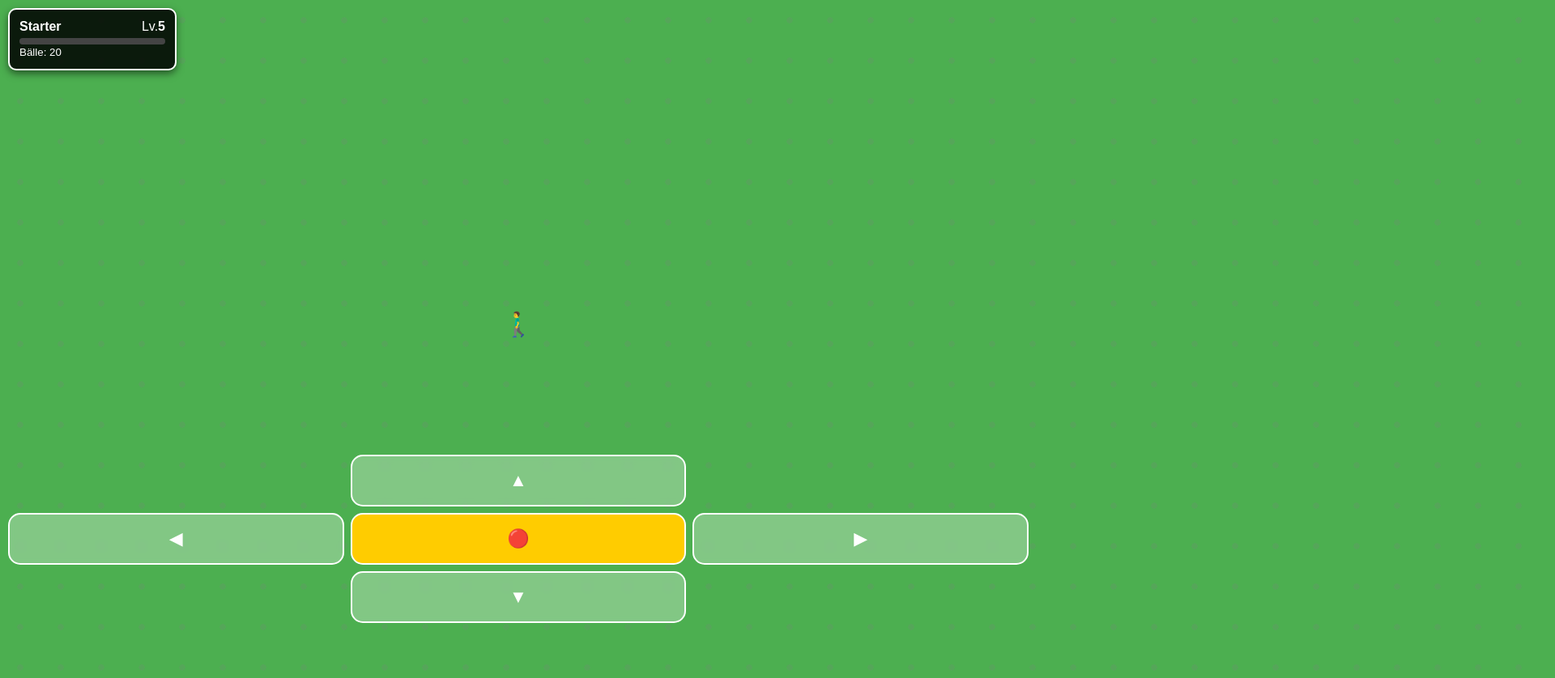
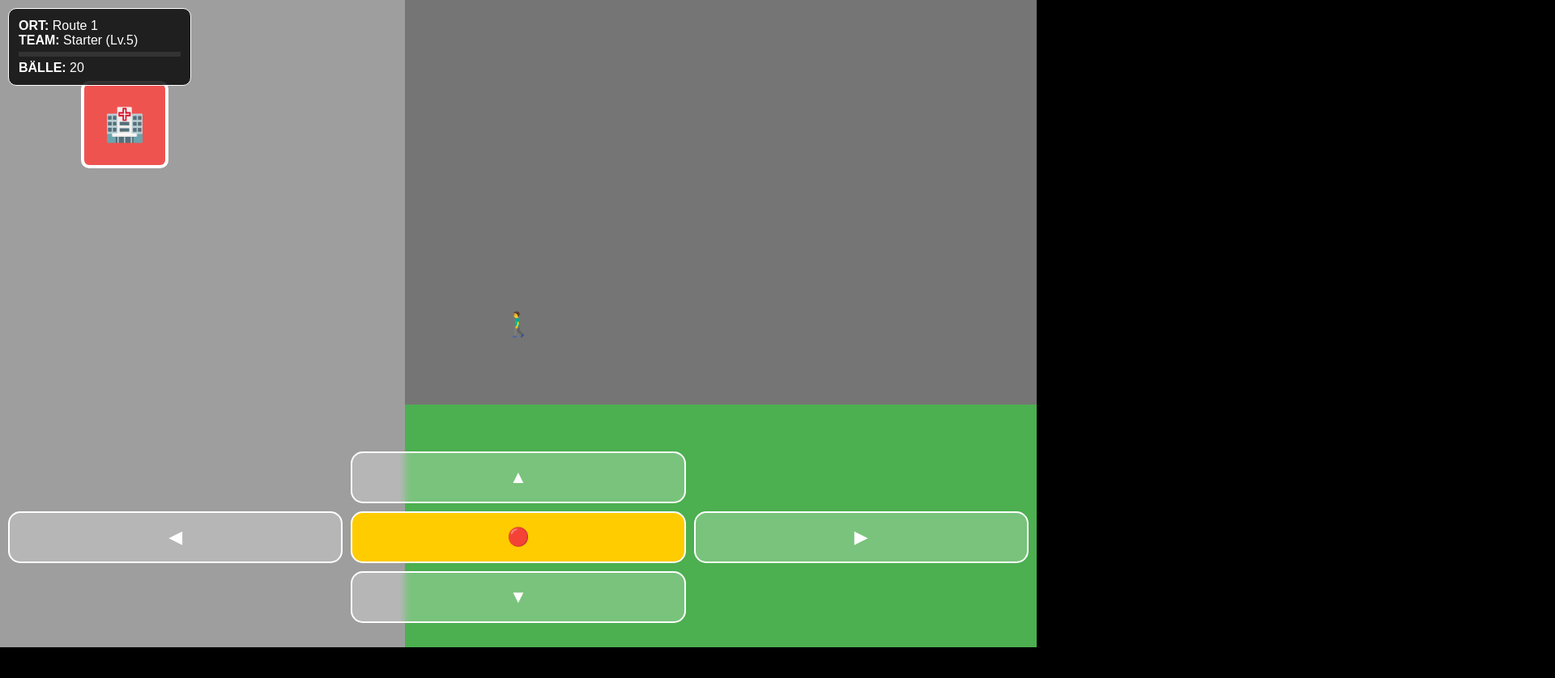
Before and after one commit to vokkkk/Mein-Pok-mon-, a plain HTML site: page index.html in a window 1280 px wide. Shown: the top 838 px of the page at 81% size, 1920 px wide, since content can reach past the window. After the commit the page ends 800 px from the top, so only its background shows below. Drawn offline with Linux system fonts and the light colour scheme.

Commit message:
Update index.html

```diff
--- a/index.html
+++ b/index.html
@@ -3,53 +3,92 @@
 <head>
     <meta charset="UTF-8">
     <meta name="viewport" content="width=device-width, initial-scale=1.0, maximum-scale=1.0, user-scalable=no">
-    <title>Poké-Adventure v3</title>
+    <title>Poké-World Alpha v4</title>
     <style>
-        body { margin: 0; overflow: hidden; background: #222; font-family: 'Arial', sans-serif; touch-action: none; }
-        #game-container { position: relative; width: 100vw; height: 100vh; background: #4caf50; }
-        #map { position: absolute; width: 5000px; height: 5000px; background-color: #4caf50; background-image: radial-gradient(#55a659 10%, transparent 11%); background-size: 50px 50px; transition: transform 0.2s ease-out; }
+        body { margin: 0; overflow: hidden; background: #000; font-family: 'Arial', sans-serif; touch-action: none; }
+        #game-container { position: relative; width: 100vw; height: 100vh; overflow: hidden; }
+
+        /* Erweiterte Map mit Stadtzentrum */
+        #map {
+            position: absolute; width: 5000px; height: 5000px;
+            background: #4caf50;
+            background-image:
+                /* Stadt Alabastia (Graues Rechteck in der Mitte) */
+                linear-gradient(to right, transparent 2000px, #9e9e9e 2000px, #9e9e9e 2600px, transparent 2600px),
+                linear-gradient(to bottom, transparent 2000px, #757575 2000px, #757575 2600px, transparent 2600px);
+            transition: transform 0.2s ease-out;
+        }
+
+        /* Das Pokémon Center (Heilungs-Haus) */
+        #center {
+            position: absolute; top: 2200px; left: 2200px;
+            width: 100px; height: 100px; background: #ef5350;
+            border: 4px solid white; border-radius: 10px;
+            display: flex; align-items: center; justify-content: center; font-size: 40px;
+        }
+
         #player { position: absolute; top: 50%; left: 50%; width: 40px; height: 40px; display: flex; align-items: center; justify-content: center; font-size: 30px; transform: translate(-50%, -50%); z-index: 100; }
         .poke { position: absolute; width: 40px; height: 40px; display: flex; align-items: center; justify-content: center; font-size: 25px; z-index: 50; }
 
-        /* Neues UI mit Level-Leiste */
-        #ui { position: absolute; top: 10px; left: 10px; color: white; background: rgba(0,0,0,0.85); border: 2px solid #fff; padding: 12px; border-radius: 10px; z-index: 200; width: 180px; box-shadow: 0 4px 10px rgba(0,0,0,0.5); }
-        .xp-bar-bg { width: 100%; height: 8px; background: #444; border-radius: 4px; margin-top: 5px; overflow: hidden; }
-        #xp-bar-fill { width: 0%; height: 100%; background: #00e5ff; transition: width 0.3s; }
+        #ui { position: absolute; top: 10px; left: 10px; color: white; background: rgba(0,0,0,0.8); border: 1px solid #fff; padding: 12px; border-radius: 10px; z-index: 200; width: 200px; }
+        .xp-bg { width: 100%; height: 6px; background: #333; margin: 5px 0; }
+        #xp-fill { width: 0%; height: 100%; background: #00e5ff; }
 
-        #controls { position: absolute; bottom: 20px; width: 100%; display: grid; grid-template-columns: 1fr 1fr 1fr; gap: 8px; padding: 10px; box-sizing: border-box; z-index: 300; }
-        .btn { background: rgba(255,255,255,0.3); border: 2px solid #fff; border-radius: 15px; color: #fff; height: 60px; display: flex; align-items: center; justify-content: center; font-size: 22px; backdrop-filter: blur(5px); }
+        #controls { position: absolute; bottom: 20px; width: 100%; display: grid; grid-template-columns: 1fr 1fr 1fr; gap: 10px; padding: 10px; box-sizing: border-box; z-index: 300; }
+        .btn { background: rgba(255,255,255,0.25); border: 2px solid #fff; border-radius: 15px; color: #fff; height: 60px; display: flex; align-items: center; justify-content: center; font-size: 22px; backdrop-filter: blur(5px); }
     </style>
 </head>
 <body>
 
 <div id="game-container">
-    <div id="map"></div>
+    <div id="map">
+        <div id="center">🏥</div>
+    </div>
     <div id="player">🚶‍♂️</div>
 
     <div id="ui">
-        <b id="active-name">Starter</b> <span style="float:right">Lv.<b id="lv">5</b></span>
-        <div class="xp-bar-bg"><div id="xp-bar-fill"></div></div>
-        <small>Bälle: <span id="balls">20</span></small>
+        <b>ORT:</b> <span id="loc">Route 1</span><br>
+        <b>TEAM:</b> <span id="p-name">Starter</span> (Lv.<span id="lv">5</span>)
+        <div class="xp-bg"><div id="xp-fill"></div></div>
+        <b>BÄLLE:</b> <span id="balls">20</span>
     </div>
 
     <div id="controls">
-        <div></div><div class="btn" onclick="move(0, 100)">▲</div><div></div>
-        <div class="btn" onclick="move(100, 0)">◀</div>
+        <div></div><div class="btn" onclick="move(0, 150)">▲</div><div></div>
+        <div class="btn" onclick="move(150, 0)">◀</div>
         <div class="btn" style="background: #ffcc00; color: #000;" onclick="catchAttempt()">🔴</div>
-        <div class="btn" onclick="move(-100, 0)">▶</div>
-        <div></div><div class="btn" onclick="move(0, -100)">▼</div><div></div>
+        <div class="btn" onclick="move(-150, 0)">▶</div>
+        <div></div><div class="btn" onclick="move(0, -150)">▼</div><div></div>
     </div>
 </div>
 
 <script>
-    let x = 0, y = 0, balls = 20, lv = 5, xp = 0;
+    let x = -2100, y = -2100, balls = 20, lv = 5, xp = 0;
     const map = document.getElementById('map');
     const icons = {"Bisasam":"🍃","Glumanda":"🔥","Schiggy":"🐢","Pikachu":"⚡"};
+
+    // Start-Position in der Stadt
+    map.style.transform = `translate(${x}px, ${y}px)`;
 
     function move(dx, dy) {
         x += dx; y += dy;
         map.style.transform = `translate(${x}px, ${y}px)`;
-        if(Math.random() > 0.9) spawn();
+
+        // Zonen-Logik
+        let loc = "Route 1";
+        if (x < -1800 && x > -2800 && y < -1800 && y > -2800) {
+            loc = "Alabastia";
+            if (x < -2100 && x > -2300 && y < -2100 && y > -2300) {
+                if (balls < 20) {
+                    balls = 20;
+                    alert("Im Center geheilt! Deine Bälle wurden aufgefüllt.");
+                    updateUI();
+                }
+            }
+        } else {
+            if(Math.random() > 0.85) spawn();
+        }
+        document.getElementById('loc').innerText = loc;
     }
 
     function spawn() {
@@ -67,18 +106,17 @@
         if(pokes.length > 0 && balls > 0) {
             const caught = pokes[0].dataset.name;
             pokes[0].remove();
-            balls--; xp += 40; // XP Gewinn
+            balls--; xp += 35;
             if(xp >= 100) { xp = 0; lv++; alert("LEVEL UP! Dein Pokémon ist jetzt Lv. " + lv); }
             updateUI(caught);
         }
     }
 
     function updateUI(name) {
-        document.getElementById('ball-count')?.remove(); // Cleanup
         document.getElementById('balls').innerText = balls;
         document.getElementById('lv').innerText = lv;
-        document.getElementById('xp-bar-fill').style.width = xp + "%";
-        if(name) document.getElementById('active-name').innerText = name;
+        document.getElementById('xp-fill').style.width = xp + "%";
+        if(name) document.getElementById('p-name').innerText = name;
     }
 </script>
 </body>
```
